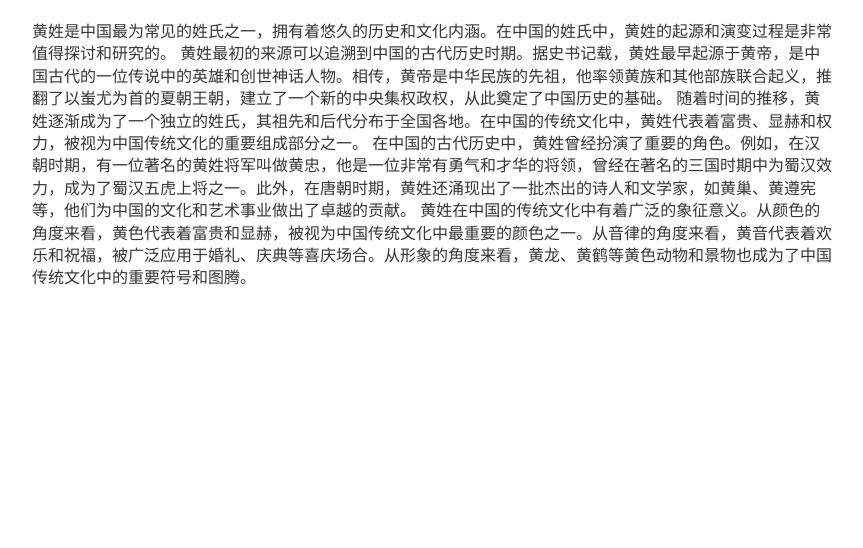
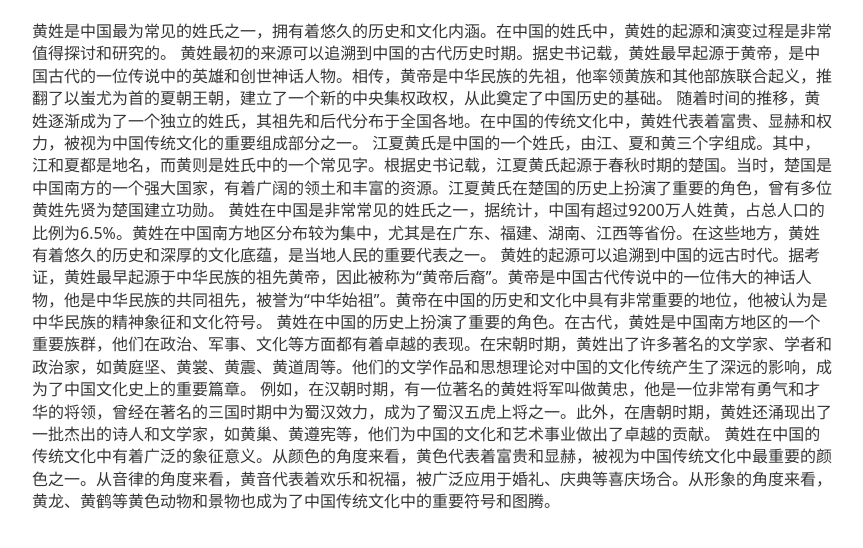
Before and after one commit to hwongcom/hwongcom.github.io, a plain HTML site: page index.html in a window 1280 px wide. Shown: the whole page, without its empty margins (208-1071 px from the left). Drawn offline with nearby package versions, Linux system fonts and the light colour scheme.

Commit message:
Update index.html

```diff
--- a/index.html
+++ b/index.html
@@ -11,7 +11,20 @@
 
 随着时间的推移，黄姓逐渐成为了一个独立的姓氏，其祖先和后代分布于全国各地。在中国的传统文化中，黄姓代表着富贵、显赫和权力，被视为中国传统文化的重要组成部分之一。
 
-在中国的古代历史中，黄姓曾经扮演了重要的角色。例如，在汉朝时期，有一位著名的黄姓将军叫做黄忠，他是一位非常有勇气和才华的将领，曾经在著名的三国时期中为蜀汉效力，成为了蜀汉五虎上将之一。此外，在唐朝时期，黄姓还涌现出了一批杰出的诗人和文学家，如黄巢、黄遵宪等，他们为中国的文化和艺术事业做出了卓越的贡献。
+
+  江夏黄氏是中国的一个姓氏，由江、夏和黄三个字组成。其中，江和夏都是地名，而黄则是姓氏中的一个常见字。根据史书记载，江夏黄氏起源于春秋时期的楚国。当时，楚国是中国南方的一个强大国家，有着广阔的领土和丰富的资源。江夏黄氏在楚国的历史上扮演了重要的角色，曾有多位黄姓先贤为楚国建立功勋。
+
+黄姓在中国是非常常见的姓氏之一，据统计，中国有超过9200万人姓黄，占总人口的比例为6.5%。黄姓在中国南方地区分布较为集中，尤其是在广东、福建、湖南、江西等省份。在这些地方，黄姓有着悠久的历史和深厚的文化底蕴，是当地人民的重要代表之一。
+
+黄姓的起源可以追溯到中国的远古时代。据考证，黄姓最早起源于中华民族的祖先黄帝，因此被称为“黄帝后裔”。黄帝是中国古代传说中的一位伟大的神话人物，他是中华民族的共同祖先，被誉为“中华始祖”。黄帝在中国的历史和文化中具有非常重要的地位，他被认为是中华民族的精神象征和文化符号。
+
+黄姓在中国的历史上扮演了重要的角色。在古代，黄姓是中国南方地区的一个重要族群，他们在政治、军事、文化等方面都有着卓越的表现。在宋朝时期，黄姓出了许多著名的文学家、学者和政治家，如黄庭坚、黄裳、黄震、黄道周等。他们的文学作品和思想理论对中国的文化传统产生了深远的影响，成为了中国文化史上的重要篇章。
+
+
+
+
+
+例如，在汉朝时期，有一位著名的黄姓将军叫做黄忠，他是一位非常有勇气和才华的将领，曾经在著名的三国时期中为蜀汉效力，成为了蜀汉五虎上将之一。此外，在唐朝时期，黄姓还涌现出了一批杰出的诗人和文学家，如黄巢、黄遵宪等，他们为中国的文化和艺术事业做出了卓越的贡献。
 
 黄姓在中国的传统文化中有着广泛的象征意义。从颜色的角度来看，黄色代表着富贵和显赫，被视为中国传统文化中最重要的颜色之一。从音律的角度来看，黄音代表着欢乐和祝福，被广泛应用于婚礼、庆典等喜庆场合。从形象的角度来看，黄龙、黄鹤等黄色动物和景物也成为了中国传统文化中的重要符号和图腾。
 </body>
```
